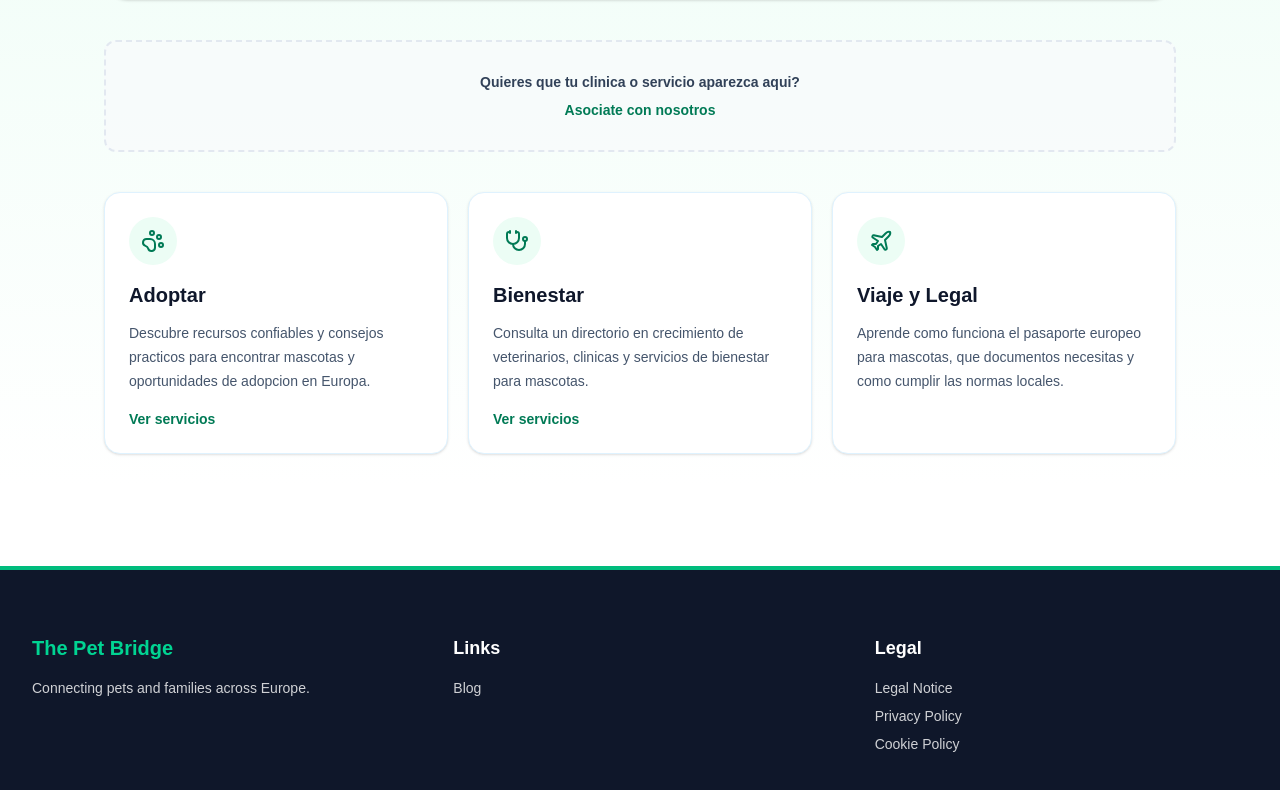
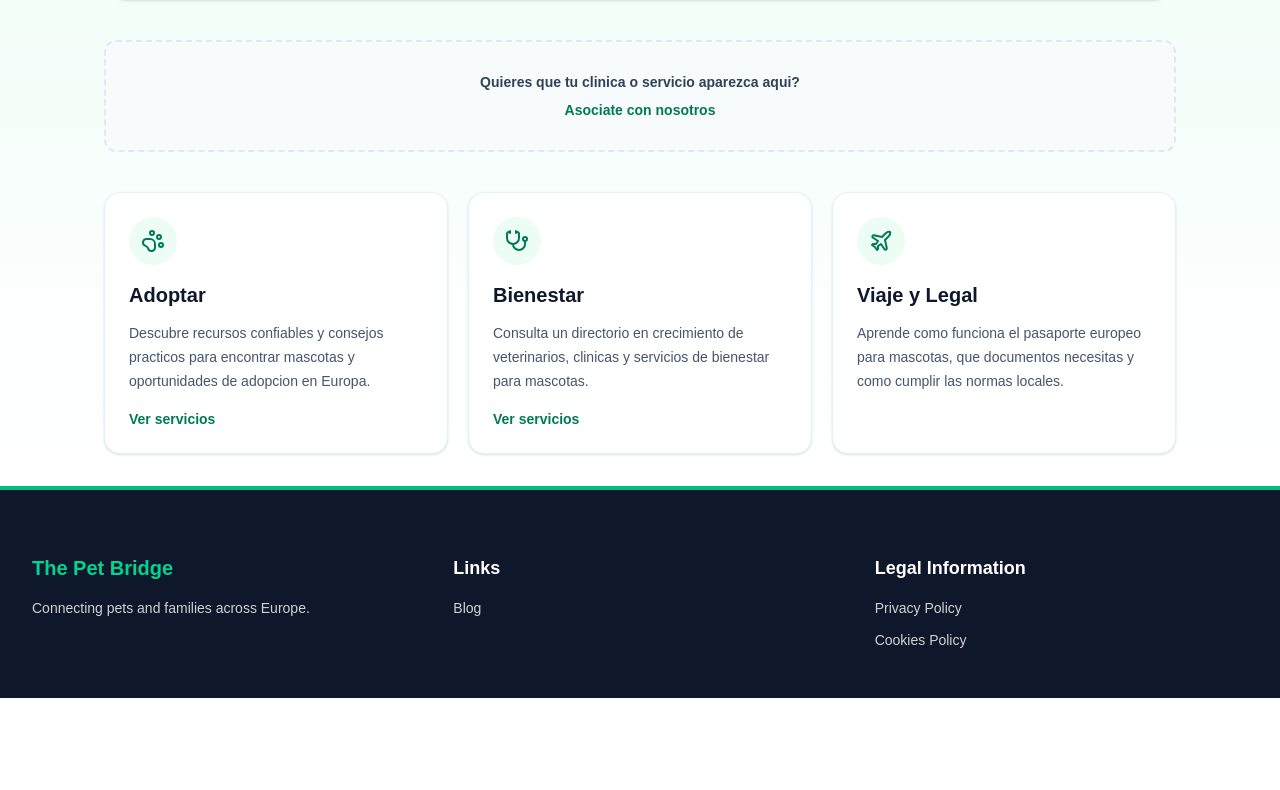
Before and after one commit to eduardochapellin1-debug/thepetbridge, a Next.js app: page / in a window 1280 px wide. Shown: the part 1122-1912 px from the top of the page. After the commit the page ends 1820 px from the top, so only its background shows below. Built offline with nearby package versions, Linux system fonts and the light colour scheme.

Commit message:
fix: sincronizacion exacta de claves del footer con archivos json

```diff
--- a/app/components/Footer.tsx
+++ b/app/components/Footer.tsx
@@ -3,44 +3,48 @@ import { useTranslations } from 'next-intl';
 import Link from 'next/link';
 
 export default function Footer() {
-  // Definimos textos por defecto por si falla la traducción
-  let legalTitle = "Legal";
+  // Textos por defecto por si falla el sistema en páginas especiales (como la 404)
+  let legalTitle = "Legal Information";
   let privacy = "Privacy Policy";
-  let cookies = "Cookie Policy";
-  let notice = "Legal Notice";
+  let cookies = "Cookies Policy";
 
   try {
     const t = useTranslations('Footer');
     legalTitle = t('legalTitle');
     privacy = t('privacyPolicy');
     cookies = t('cookiePolicy');
-    notice = t('legalNotice');
   } catch (e) {
-    // Si falla, usará los textos por defecto de arriba
+    // Si falla el contexto de idioma, mantiene los textos en inglés de arriba
   }
 
   return (
-    <footer className="w-full bg-[#0f172a] text-white pt-16 pb-12 mt-20 block border-t-4 border-emerald-500">
+    <footer className="w-full bg-[#0f172a] text-white pt-16 pb-12 mt-auto block border-t-4 border-emerald-500">
       <div className="max-w-7xl mx-auto px-6 lg:px-8">
         <div className="grid grid-cols-1 md:grid-cols-3 gap-12 text-left">
+
+          {/* Columna 1 */}
           <div>
             <h3 className="text-xl font-bold text-emerald-400 mb-4">The Pet Bridge</h3>
             <p className="text-sm opacity-80">Connecting pets and families across Europe.</p>
           </div>
+
+          {/* Columna 2 */}
           <div>
             <h4 className="text-lg font-semibold mb-4">Links</h4>
             <ul className="space-y-2 text-sm opacity-80">
-              <li><Link href="/blog" className="hover:text-emerald-400">Blog</Link></li>
+              <li><Link href="/blog" className="hover:text-emerald-400 transition-colors">Blog</Link></li>
             </ul>
           </div>
+
+          {/* Columna 3: Conectada perfectamente a tu JSON */}
           <div>
             <h4 className="text-lg font-semibold mb-4">{legalTitle}</h4>
-            <ul className="space-y-2 text-sm opacity-80">
-              <li><Link href="/aviso-legal" className="hover:text-emerald-400">{notice}</Link></li>
-              <li><Link href="/privacidad" className="hover:text-emerald-400">{privacy}</Link></li>
-              <li><Link href="/cookies" className="hover:text-emerald-400">{cookies}</Link></li>
+            <ul className="space-y-3 text-sm opacity-80">
+              <li><Link href="/privacidad" className="hover:text-emerald-400 transition-colors">{privacy}</Link></li>
+              <li><Link href="/cookies" className="hover:text-emerald-400 transition-colors">{cookies}</Link></li>
             </ul>
           </div>
+
         </div>
       </div>
     </footer>
```
